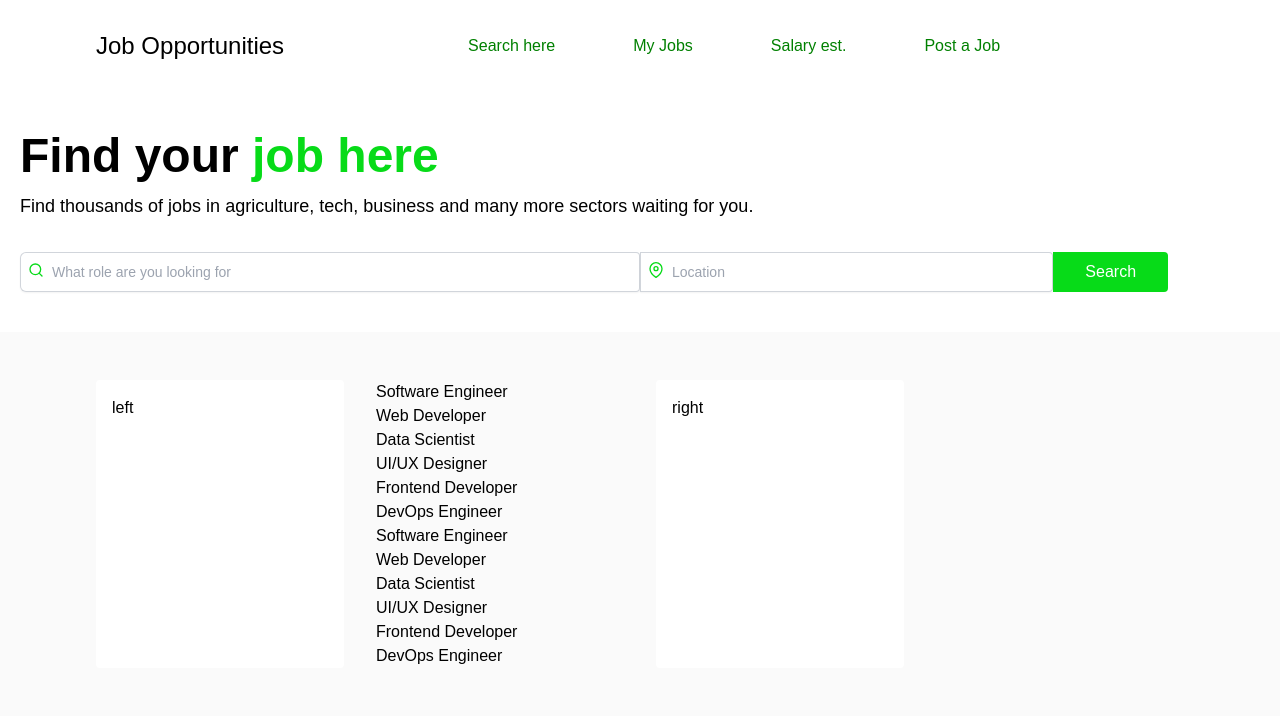
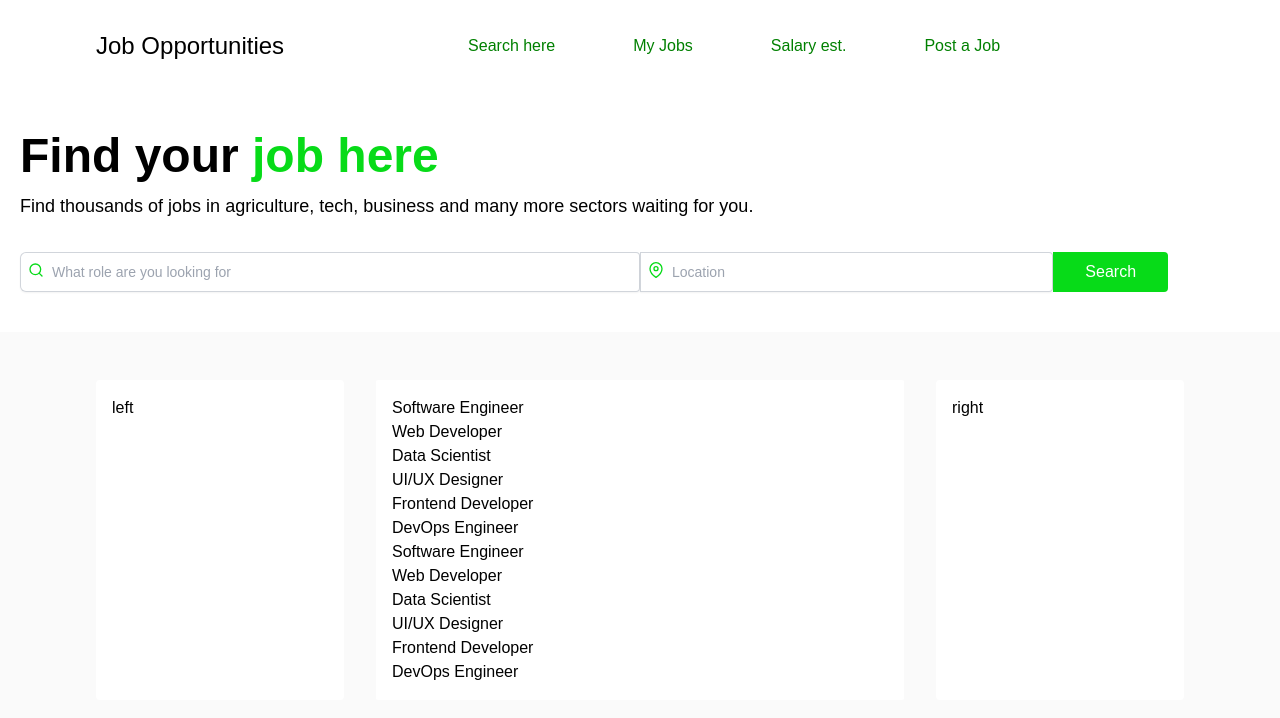
Before and after one commit to Bongani-4/Farm-Guardian-official-Web, a React (Vite) app in the folder FG/: page /AnimalCaretaker in a window 1280 px wide. Shown: the top 718 px of the page. Built offline with nearby package versions, Linux system fonts and the light colour scheme.

Commit message:
UI set up jobs data filtered

```diff
--- a/FG/src/Pages/AnimalCaretaker.jsx
+++ b/FG/src/Pages/AnimalCaretaker.jsx
@@ -86,7 +86,7 @@ const AnimalCaretaker = () => {
 
 
                      <div className="bg-white p-4 rounded"> left</div>
-                     <div> <Jobs result ={result}/></div>
+                     <div className="col-span-2 bg-white p-4 rounded-sm"> <Jobs result ={result}/></div>
                      <div className="bg-white p-4 rounded"> right</div>
 
                </div>
```
